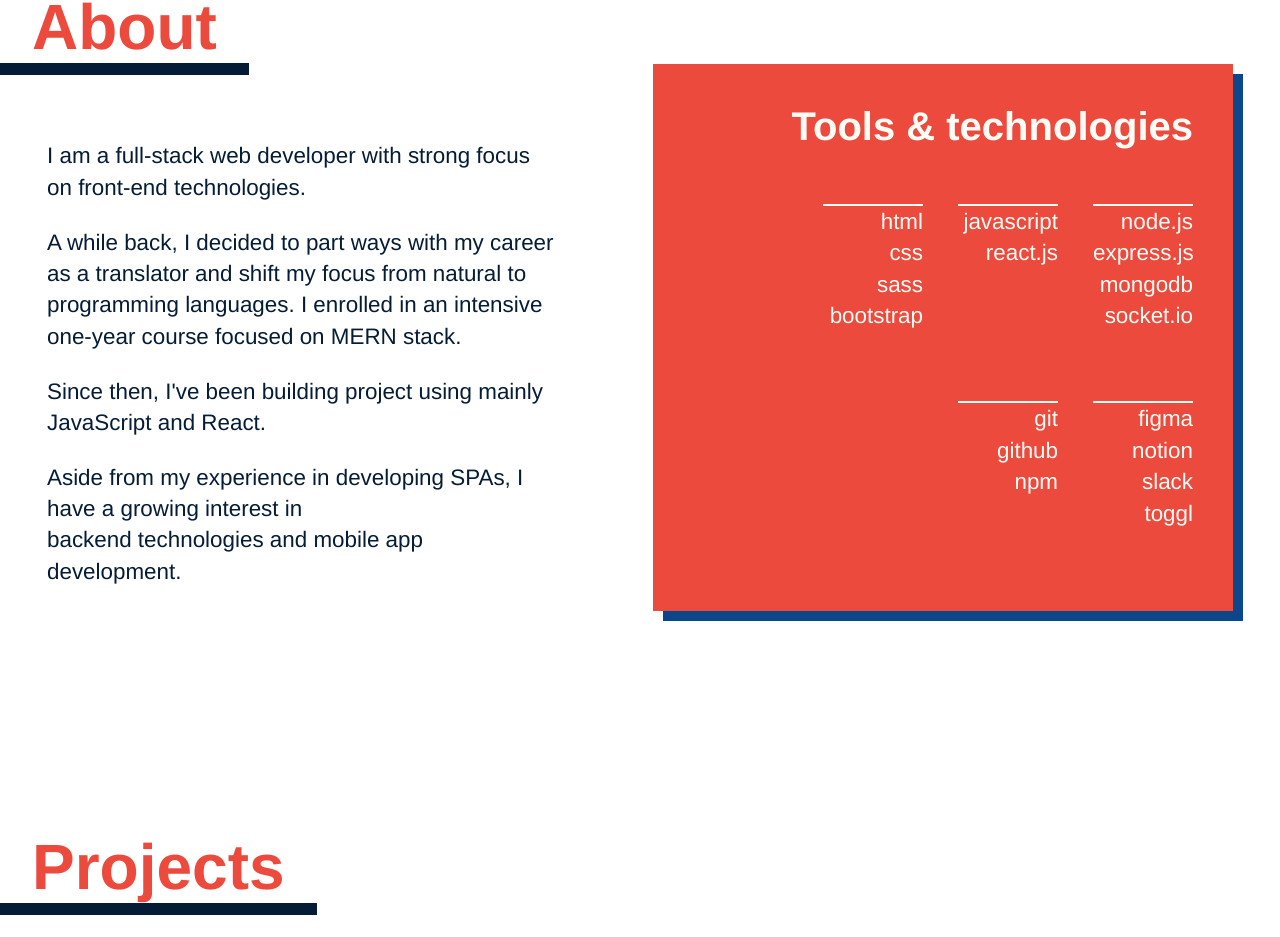
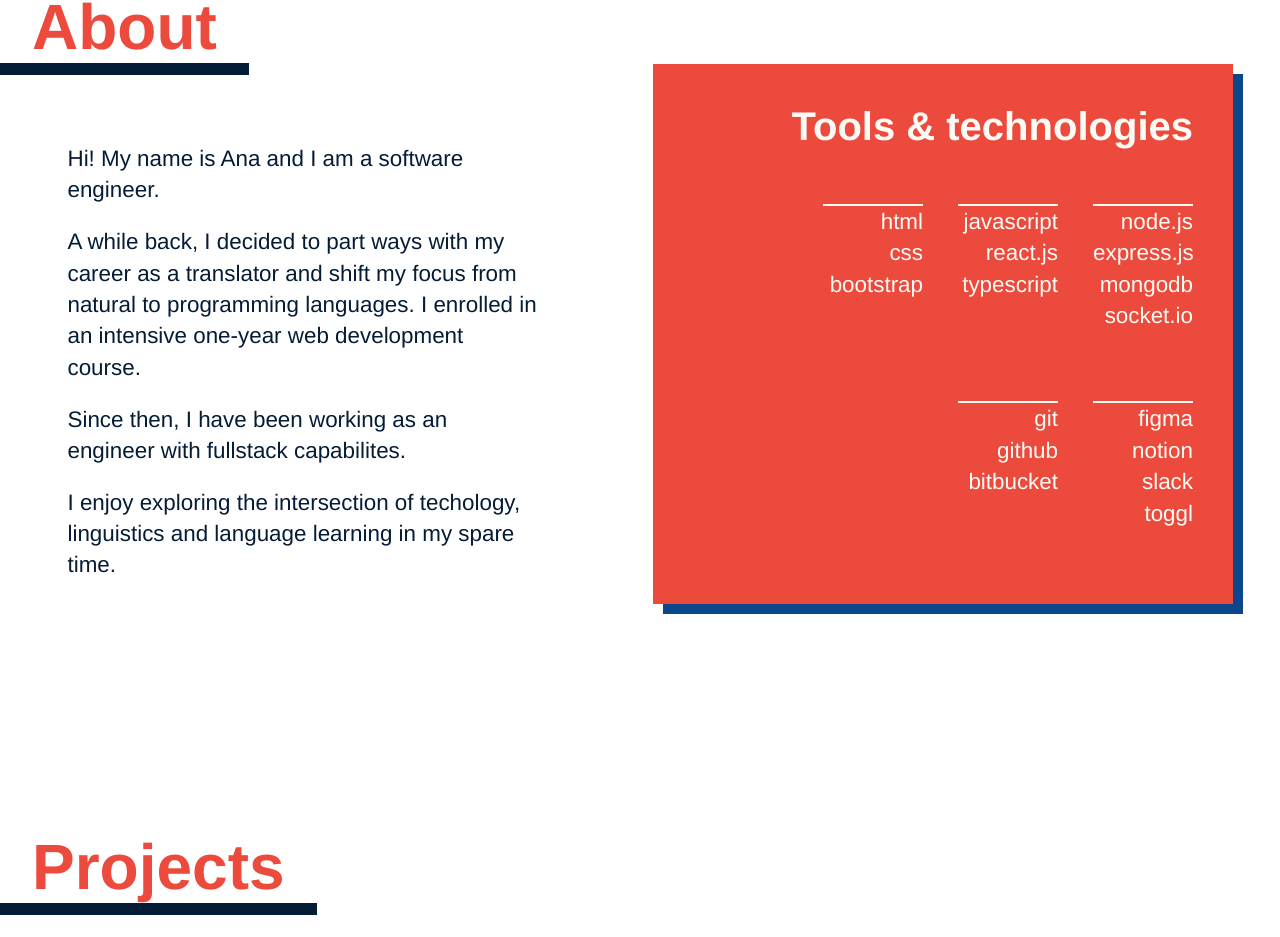
Before and after one commit to anabrd/portfolio, a React (Create React App) app: page / in a window 1280 px wide. Shown: the part 850-1787 px from the top of the page. Built offline with nearby package versions, Linux system fonts and the light colour scheme.

Commit message:
Modify about

```diff
--- a/src/components/About.css
+++ b/src/components/About.css
@@ -17,8 +17,7 @@
 
 .about-wrapper p {
     line-height: 1.4;
-    margin: 4% auto;
-    word-break: break-word;
+    margin: 4%;
 }
 
 .focus {
--- a/src/components/About.js
+++ b/src/components/About.js
@@ -23,7 +23,7 @@ function About(props) {
         </ul>);
 
     let description = data.description.map((line, index) =>
-        <p key={index}>{line.regular}<span className={isScrolled ? "focus" : null}>{line.strong}</span></p>)
+        <p key={index}>{line.regular}{line.strong}</p>)
 
     return (
         <section ref={myRef} id={data.title.toLowerCase()}>
--- a/src/data/dataEN.js
+++ b/src/data/dataEN.js
@@ -11,28 +11,24 @@ const dataEN = [{
         heading: "About",
         description: [
             {
-                regular:"I am a full-stack web developer with strong focus on ",
-                strong: "front-end technologies."
+                regular: "Hi! My name is Ana and I am a software engineer."
             },
             {
-                regular:"A while back, I decided to part ways with my career as a translator and shift my focus from natural to programming languages. I enrolled in an intensive one-year course focused on ",
-                strong: "MERN stack.",
+                regular:"A while back, I decided to part ways with my career as a translator and shift my focus from natural to programming languages. I enrolled in an intensive one-year web development course."
             },
             {
-                regular: "Since then, I've been building project using mainly ",
-                strong: "JavaScript and React."
+                regular: "Since then, I have been working as an engineer with fullstack capabilites."
             },
             {
-                regular: "Aside from my experience in developing SPAs, I have a growing interest in ",
-                strong: "backend technologies and mobile app development."
+                regular: "I enjoy exploring the intersection of techology, linguistics and language learning in my spare time."
             }
         ],
         subheading: "Tools & technologies",
         content: [
-            ["HTML", "CSS", "Sass", "Bootstrap"],
-            ["JavaScript", "React.js"],
+            ["HTML", "CSS", "Bootstrap"],
+            ["JavaScript", "React.js", "Typescript"],
             ["Node.js", "Express.js", "MongoDB", "Socket.io"],
-            ["Git", "GitHub", "NPM"],
+            ["Git", "GitHub", "Bitbucket"],
             ["Figma", "Notion", "Slack", "Toggl"]
         ]
     },
```
